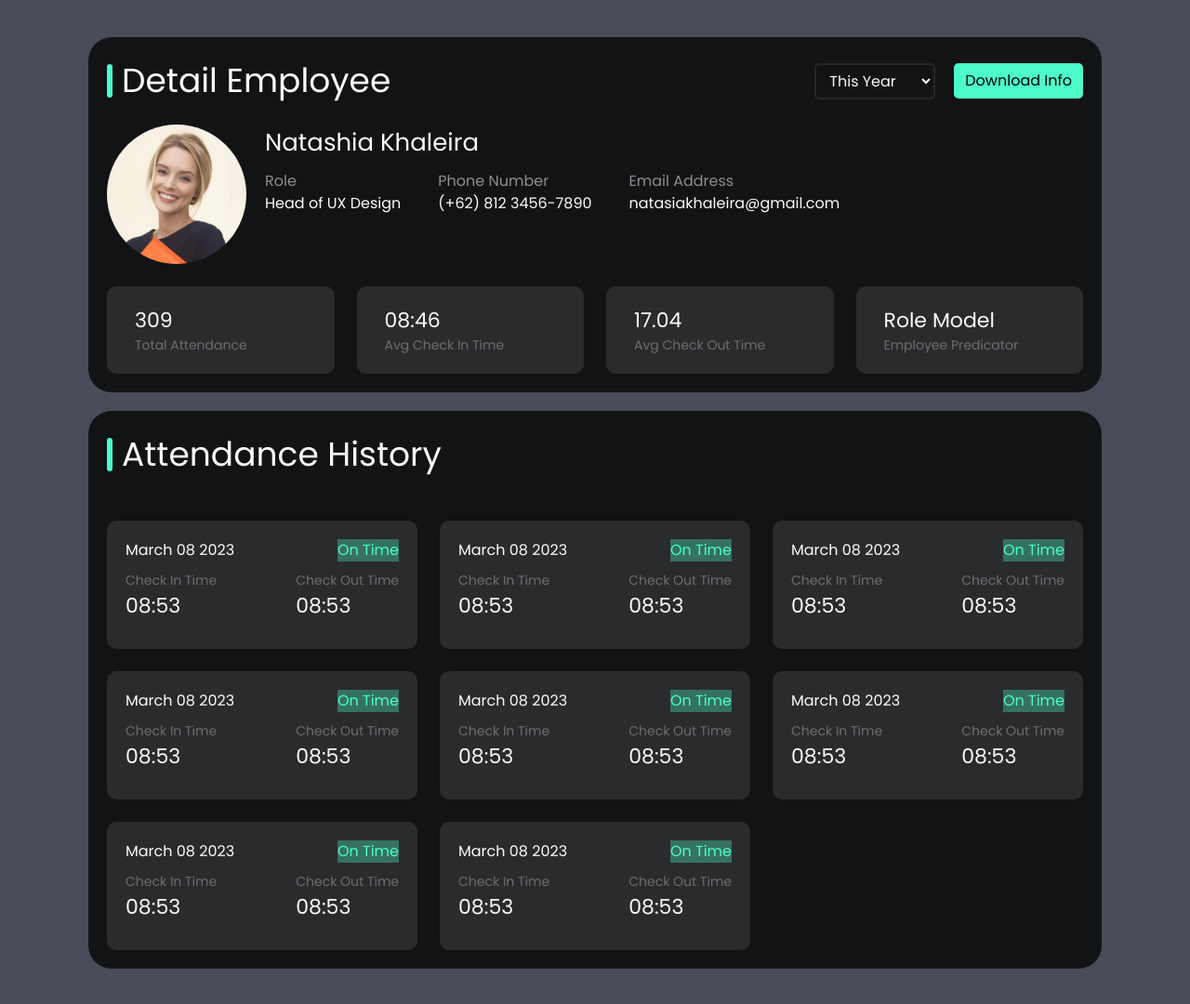
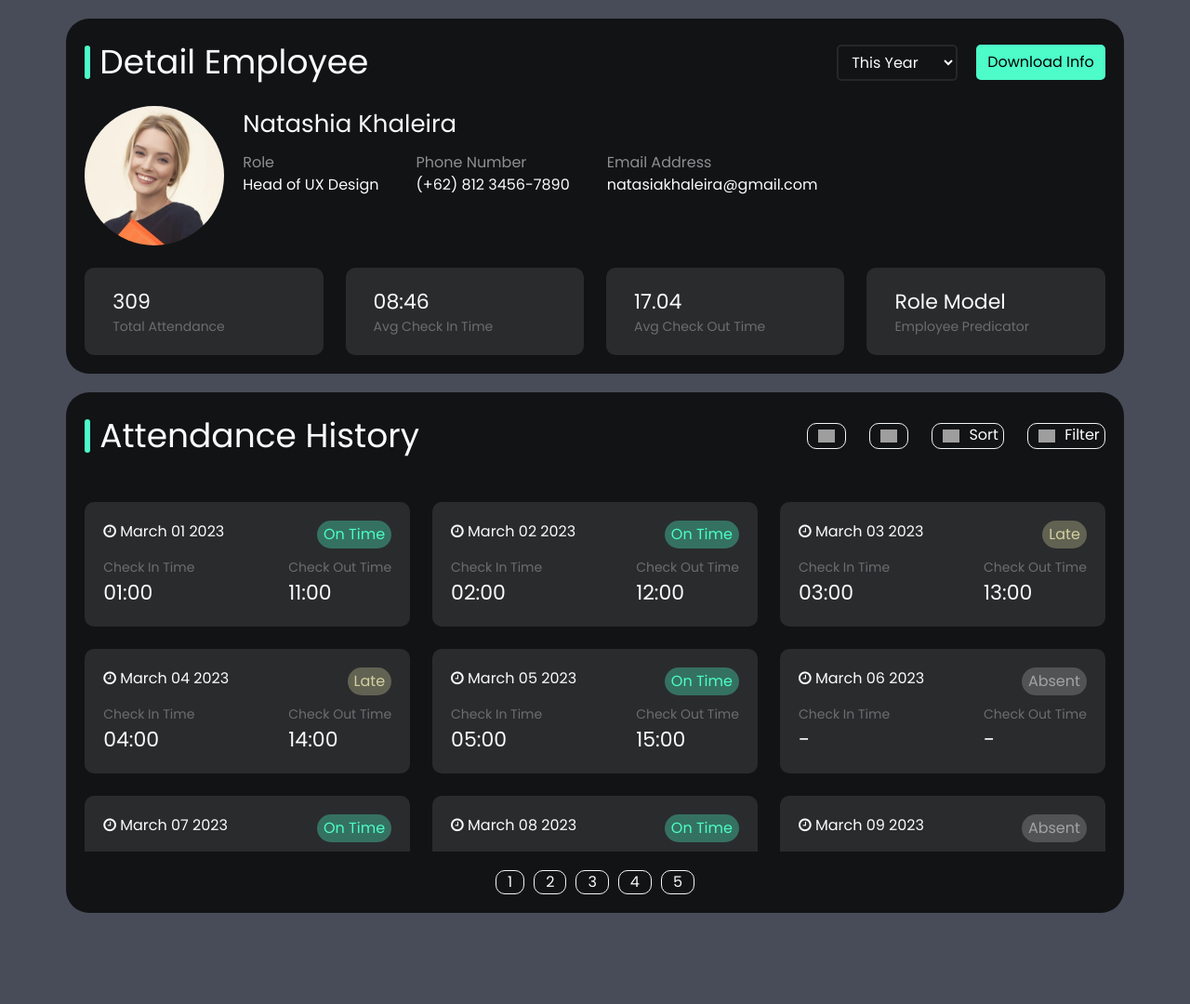
Before and after one commit to askarthi1611/emb, a plain HTML site: page index.html in a window 1280 px wide. Shown: the whole page at 93% size. After the commit the page ends 1002 px from the top, so only its background shows below. Drawn offline with nearby package versions, Linux system fonts and the light colour scheme; grey boxes are pictures that could not be loaded.

Commit message:
Update index.html

```diff
--- a/index.html
+++ b/index.html
@@ -16,14 +16,35 @@
       integrity="sha384-QWTKZyjpPEjISv5WaRU9OFeRpok6YctnYmDr5pNlyT2bRjXh0JMhjY6hW+ALEwIH"
       crossorigin="anonymous"
     />
+    <link
+      rel="stylesheet"
+      href="https://cdnjs.cloudflare.com/ajax/libs/font-awesome/4.7.0/css/font-awesome.css"
+      integrity="sha512-5A8nwdMOWrSz20fDsjczgUidUBR8liPYU+WymTZP1lmY9G6Oc7HlZv156XqnsgNUzTyMefFTcsFH/tnJE/+xBg=="
+      crossorigin="anonymous"
+      referrerpolicy="no-referrer"
+    />
+    <link
+      rel="stylesheet"
+      href="https://cdnjs.cloudflare.com/ajax/libs/font-awesome/4.7.0/css/font-awesome.min.css"
+      integrity="sha512-SfTiTlX6kk+qitfevl/7LibUOeJWlt9rbyDn92a1DqWOw9vWG2MFoays0sgObmWazO5BQPiFucnnEAjpAB+/Sw=="
+      crossorigin="anonymous"
+      referrerpolicy="no-referrer"
+    />
     <style>
       body {
         background-color: #484c58;
-        margin: 40px 75px;
+        margin: 2vh 4vw;
         color: #fbfbfb;
         font-family: "Poppins", sans-serif;
         font-weight: 400;
         font-style: normal;
+      }
+      .monitor {
+        max-height: 400px;
+        overflow: auto;
+      }
+      .monitor::-webkit-scrollbar {
+        display: none; /* Safari and Chrome */
       }
       .container_div {
         background-color: #121315;
@@ -53,6 +74,7 @@
         border-radius: 20px;
       }
       .container_head {
+        gap: 20px;
         display: flex;
         flex-wrap: wrap;
         justify-content: space-between;
@@ -118,15 +140,59 @@
         background-color: #4dfcc855;
         color: #4dfcc8;
       }
+      .late {
+        background-color: #d2d0a055;
+        color: #d2d0a0;
+      }
+      .absent {
+        background-color: #a2a3a555;
+        color: #a2a3a5;
+      }
+      .status_time {
+        padding: 3px 7px;
+        border-radius: 36px;
+      }
       .moni_date {
         display: flex;
         justify-content: space-between;
       }
       .inout {
         display: flex;
-        margin: 10px 0;
+        margin: 10px 0 0;
         align-items: center;
         justify-content: space-between;
+      }
+      .img_div img {
+        width: 30px;
+        padding: 6px;
+      }
+      .img_div {
+        border: 1px solid #f5f5f5;
+        border-radius: 10px;
+        padding: 0px 5px;
+      }
+      .pagintion_div {
+        border: 1px solid #f5f5f5;
+        border-radius: 10px;
+        padding: 0px 12px;
+      }
+      .pagintion {
+        display: flex;
+        width: 100%;
+        align-items: center;
+        justify-content: center;
+        gap: 10px;
+      }
+      .list_data {
+        display: flex;
+        flex-wrap: wrap;
+        gap: 25px;
+      }
+      @media screen and (max-width: 719px) {
+        .right_side_con {
+          width: 100%;
+          justify-content: flex-end;
+        }
       }
     </style>
   </head>
@@ -236,7 +302,36 @@
           <div class="container_title_span"></div>
           Attendance History
         </div>
-        <div class="right_side_con"></div>
+        <div class="right_side_con">
+          <div class="list_data">
+            <div class="img_div">
+              <img
+                src="https://img.icons8.com/?size=100&id=10777&format=png&color=ffffff"
+                alt=""
+              />
+            </div>
+            <div class="img_div">
+              <img
+                src="https://img.icons8.com/?size=100&id=8113&format=png&color=ffffff"
+                alt=""
+              />
+            </div>
+            <div class="img_div">
+              <img
+                src="https://img.icons8.com/?size=100&id=izBicqrRIBpp&format=png&color=ffffff"
+                alt=""
+              />
+              Sort
+            </div>
+            <div class="img_div">
+              <img
+                src="https://img.icons8.com/?size=100&id=3004&format=png&color=ffffff"
+                alt=""
+              />
+              Filter
+            </div>
+          </div>
+        </div>
       </div>
       <div class="container_content">
         <div class="monitor">
@@ -247,18 +342,20 @@
               <div class="moni_div_h">
                 <div class="moni_date">
                   <div class="date_div">
-                    <span></span><span>March 08 2023</span>
+                    <span
+                      ><i class="fa fa-clock-o" aria-hidden="true"></i> </span
+                    ><span>March 01 2023</span>
                   </div>
                   <div class="ontime status_time">On Time</div>
                 </div>
                 <div class="inout">
                   <div class="moni_detil">
                     <div class="moni_head">Check In Time</div>
-                    <div class="moni_value">08:53</div>
+                    <div class="moni_value">01:00</div>
                   </div>
                   <div class="moni_detil">
                     <div class="moni_head">Check Out Time</div>
-                    <div class="moni_value">08:53</div>
+                    <div class="moni_value">11:00</div>
                   </div>
                 </div>
               </div>
@@ -269,18 +366,20 @@
               <div class="moni_div_h">
                 <div class="moni_date">
                   <div class="date_div">
-                    <span></span><span>March 08 2023</span>
+                    <span
+                      ><i class="fa fa-clock-o" aria-hidden="true"></i> </span
+                    ><span>March 02 2023</span>
                   </div>
                   <div class="ontime status_time">On Time</div>
                 </div>
                 <div class="inout">
                   <div class="moni_detil">
                     <div class="moni_head">Check In Time</div>
-                    <div class="moni_value">08:53</div>
+                    <div class="moni_value">02:00</div>
                   </div>
                   <div class="moni_detil">
                     <div class="moni_head">Check Out Time</div>
-                    <div class="moni_value">08:53</div>
+                    <div class="moni_value">12:00</div>
                   </div>
                 </div>
               </div>
@@ -291,18 +390,20 @@
               <div class="moni_div_h">
                 <div class="moni_date">
                   <div class="date_div">
-                    <span></span><span>March 08 2023</span>
+                    <span
+                      ><i class="fa fa-clock-o" aria-hidden="true"></i> </span
+                    ><span>March 03 2023</span>
                   </div>
-                  <div class="ontime status_time">On Time</div>
+                  <div class="late status_time">Late</div>
                 </div>
                 <div class="inout">
                   <div class="moni_detil">
                     <div class="moni_head">Check In Time</div>
-                    <div class="moni_value">08:53</div>
+                    <div class="moni_value">03:00</div>
                   </div>
                   <div class="moni_detil">
                     <div class="moni_head">Check Out Time</div>
-                    <div class="moni_value">08:53</div>
+                    <div class="moni_value">13:00</div>
                   </div>
                 </div>
               </div>
@@ -313,18 +414,20 @@
               <div class="moni_div_h">
                 <div class="moni_date">
                   <div class="date_div">
-                    <span></span><span>March 08 2023</span>
+                    <span
+                      ><i class="fa fa-clock-o" aria-hidden="true"></i> </span
+                    ><span>March 04 2023</span>
                   </div>
-                  <div class="ontime status_time">On Time</div>
+                  <div class="late status_time">Late</div>
                 </div>
                 <div class="inout">
                   <div class="moni_detil">
                     <div class="moni_head">Check In Time</div>
-                    <div class="moni_value">08:53</div>
+                    <div class="moni_value">04:00</div>
                   </div>
                   <div class="moni_detil">
                     <div class="moni_head">Check Out Time</div>
-                    <div class="moni_value">08:53</div>
+                    <div class="moni_value">14:00</div>
                   </div>
                 </div>
               </div>
@@ -335,18 +438,20 @@
               <div class="moni_div_h">
                 <div class="moni_date">
                   <div class="date_div">
-                    <span></span><span>March 08 2023</span>
+                    <span
+                      ><i class="fa fa-clock-o" aria-hidden="true"></i> </span
+                    ><span>March 05 2023</span>
                   </div>
                   <div class="ontime status_time">On Time</div>
                 </div>
                 <div class="inout">
                   <div class="moni_detil">
                     <div class="moni_head">Check In Time</div>
-                    <div class="moni_value">08:53</div>
+                    <div class="moni_value">05:00</div>
                   </div>
                   <div class="moni_detil">
                     <div class="moni_head">Check Out Time</div>
-                    <div class="moni_value">08:53</div>
+                    <div class="moni_value">15:00</div>
                   </div>
                 </div>
               </div>
@@ -357,18 +462,20 @@
               <div class="moni_div_h">
                 <div class="moni_date">
                   <div class="date_div">
-                    <span></span><span>March 08 2023</span>
+                    <span
+                      ><i class="fa fa-clock-o" aria-hidden="true"></i> </span
+                    ><span>March 06 2023</span>
                   </div>
-                  <div class="ontime status_time">On Time</div>
+                  <div class="absent status_time">Absent</div>
                 </div>
                 <div class="inout">
                   <div class="moni_detil">
                     <div class="moni_head">Check In Time</div>
-                    <div class="moni_value">08:53</div>
+                    <div class="moni_value">-</div>
                   </div>
                   <div class="moni_detil">
                     <div class="moni_head">Check Out Time</div>
-                    <div class="moni_value">08:53</div>
+                    <div class="moni_value">-</div>
                   </div>
                 </div>
               </div>
@@ -379,18 +486,20 @@
               <div class="moni_div_h">
                 <div class="moni_date">
                   <div class="date_div">
-                    <span></span><span>March 08 2023</span>
+                    <span
+                      ><i class="fa fa-clock-o" aria-hidden="true"></i> </span
+                    ><span>March 07 2023</span>
                   </div>
                   <div class="ontime status_time">On Time</div>
                 </div>
                 <div class="inout">
                   <div class="moni_detil">
                     <div class="moni_head">Check In Time</div>
-                    <div class="moni_value">08:53</div>
+                    <div class="moni_value">06:00</div>
                   </div>
                   <div class="moni_detil">
                     <div class="moni_head">Check Out Time</div>
-                    <div class="moni_value">08:53</div>
+                    <div class="moni_value">16:00</div>
                   </div>
                 </div>
               </div>
@@ -401,23 +510,56 @@
               <div class="moni_div_h">
                 <div class="moni_date">
                   <div class="date_div">
-                    <span></span><span>March 08 2023</span>
+                    <span
+                      ><i class="fa fa-clock-o" aria-hidden="true"></i> </span
+                    ><span>March 08 2023</span>
                   </div>
                   <div class="ontime status_time">On Time</div>
                 </div>
                 <div class="inout">
                   <div class="moni_detil">
                     <div class="moni_head">Check In Time</div>
-                    <div class="moni_value">08:53</div>
+                    <div class="moni_value">07:00</div>
                   </div>
                   <div class="moni_detil">
                     <div class="moni_head">Check Out Time</div>
-                    <div class="moni_value">08:53</div>
+                    <div class="moni_value">17:00</div>
+                  </div>
+                </div>
+              </div>
+            </div>
+            <div
+              class="col-12 col-sm-12 col-md-6 col-lg-4 col-xl-4 col-xxl-4 mt-4"
+            >
+              <div class="moni_div_h">
+                <div class="moni_date">
+                  <div class="date_div">
+                    <span
+                      ><i class="fa fa-clock-o" aria-hidden="true"></i> </span
+                    ><span>March 09 2023</span>
+                  </div>
+                  <div class="absent status_time">Absent</div>
+                </div>
+                <div class="inout">
+                  <div class="moni_detil">
+                    <div class="moni_head">Check In Time</div>
+                    <div class="moni_value">-</div>
+                  </div>
+                  <div class="moni_detil">
+                    <div class="moni_head">Check Out Time</div>
+                    <div class="moni_value">-</div>
                   </div>
                 </div>
               </div>
             </div>
           </div>
+        </div>
+        <div class="pagintion">
+          <div class="pagintion_div">1</div>
+          <div class="pagintion_div">2</div>
+          <div class="pagintion_div">3</div>
+          <div class="pagintion_div">4</div>
+          <div class="pagintion_div">5</div>
         </div>
       </div>
     </div>
```
